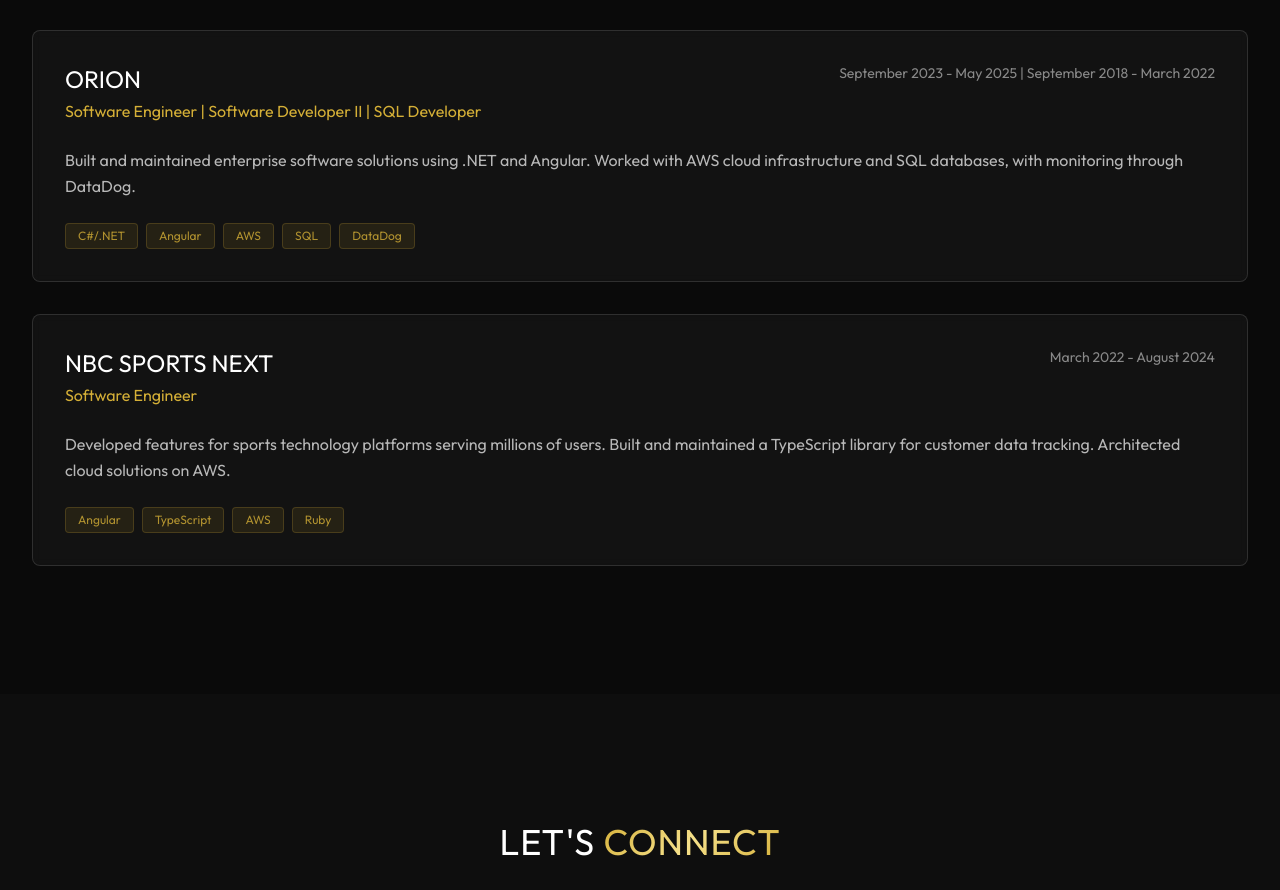
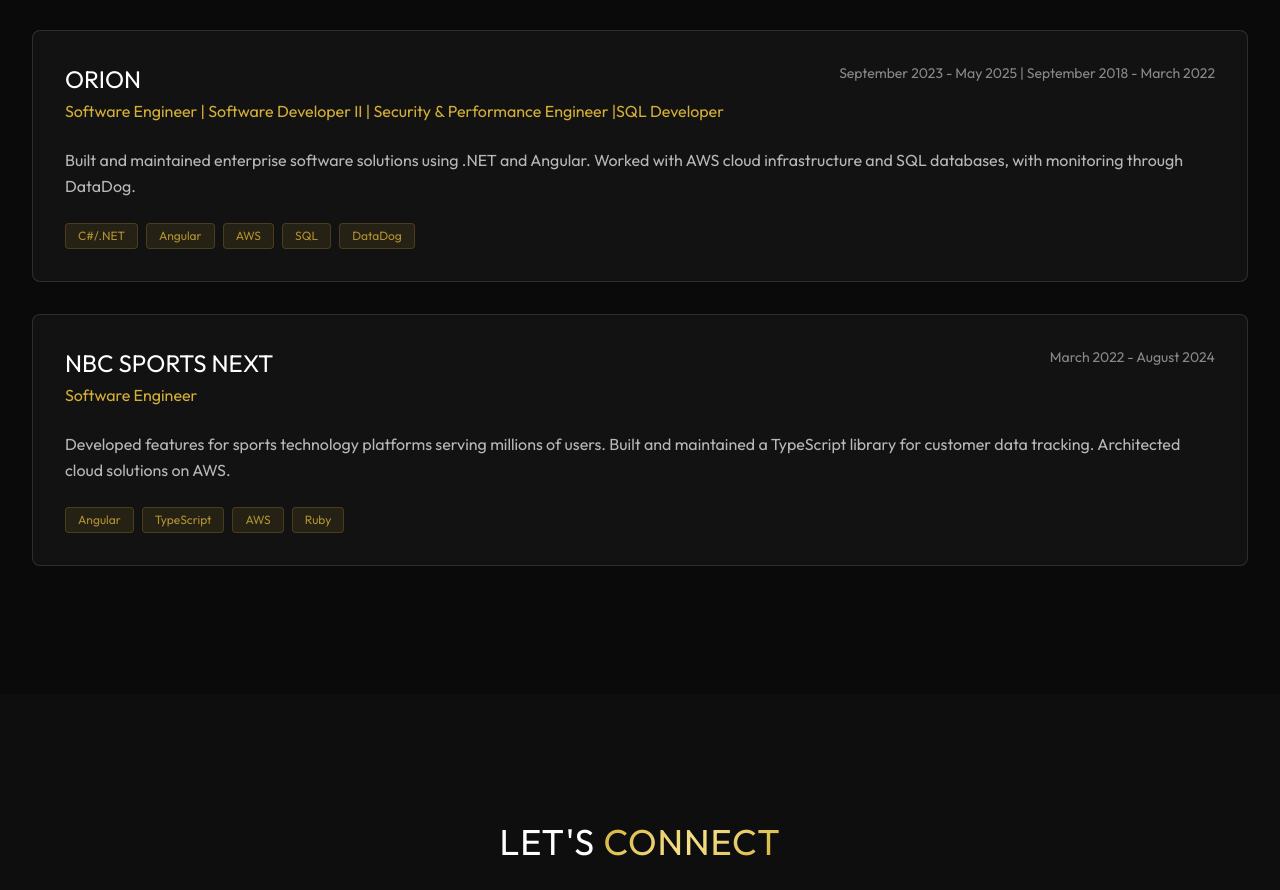
Before and after one commit to jdaake/jdaake.dev, a Next.js app: page /engineering in a window 1280 px wide. Shown: the part 1367-2257 px from the top of the page. Built offline with nearby package versions, Linux system fonts and the light colour scheme.

Commit message:
adds job title

```diff
--- a/app/engineering/page.js
+++ b/app/engineering/page.js
@@ -130,7 +130,8 @@
                       ORION
                     </h3>
                     <p className='text-gold-500'>
-                      Software Engineer | Software Developer II | SQL Developer
+                      Software Engineer | Software Developer II | Security &
+                      Performance Engineer |SQL Developer
                     </p>
                   </div>
                   <span className='text-white/50 text-sm'>
```
